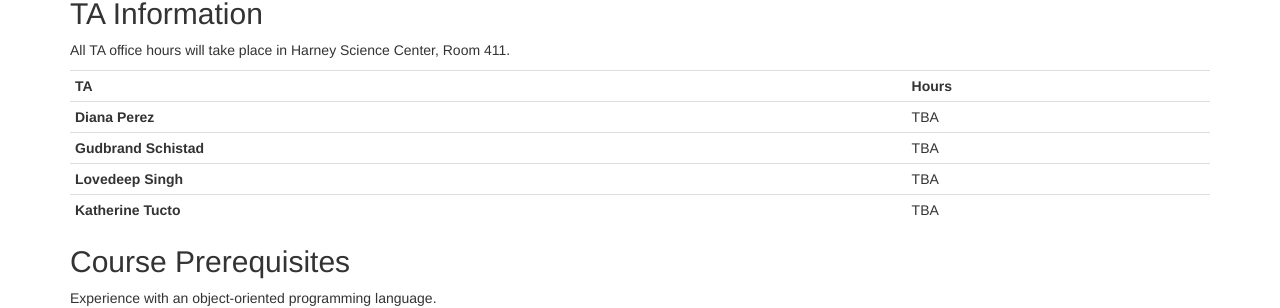
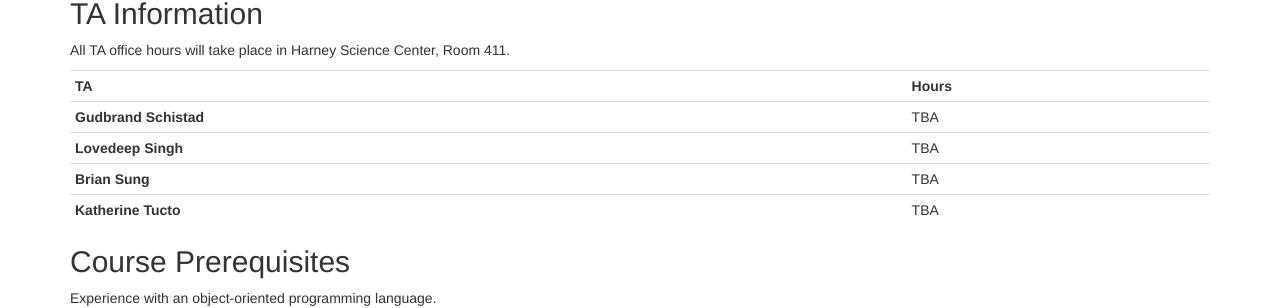
Before and after one commit to CS601-F18/cs601-f18.github.io, a Jekyll site: the page built from syllabus.html, in a window 1280 px wide and 900 px high, scrolled down 347 px. Shown: the part 151-459 px from the top of the window. Built offline with Jekyll 4.4.1, drawn with Linux system fonts in a browser that asks for light colours.

Commit message:
update tas

```diff
--- a/syllabus.html
+++ b/syllabus.html
@@ -31,15 +31,15 @@ title: Syllabus
       <td><strong>Hours</strong></td>
     </tr>
     <tr>
-      <td><strong>Diana Perez</strong></td>
-      <td>TBA</td>
-    </tr>
-    <tr>
       <td><strong>Gudbrand Schistad</strong></td>
       <td>TBA</td>
     </tr>
     <tr>
       <td><strong>Lovedeep Singh</strong></td>
+      <td>TBA</td>
+    </tr>
+    <tr>
+      <td><strong>Brian Sung</strong></td>
       <td>TBA</td>
     </tr>
     <tr>
```
